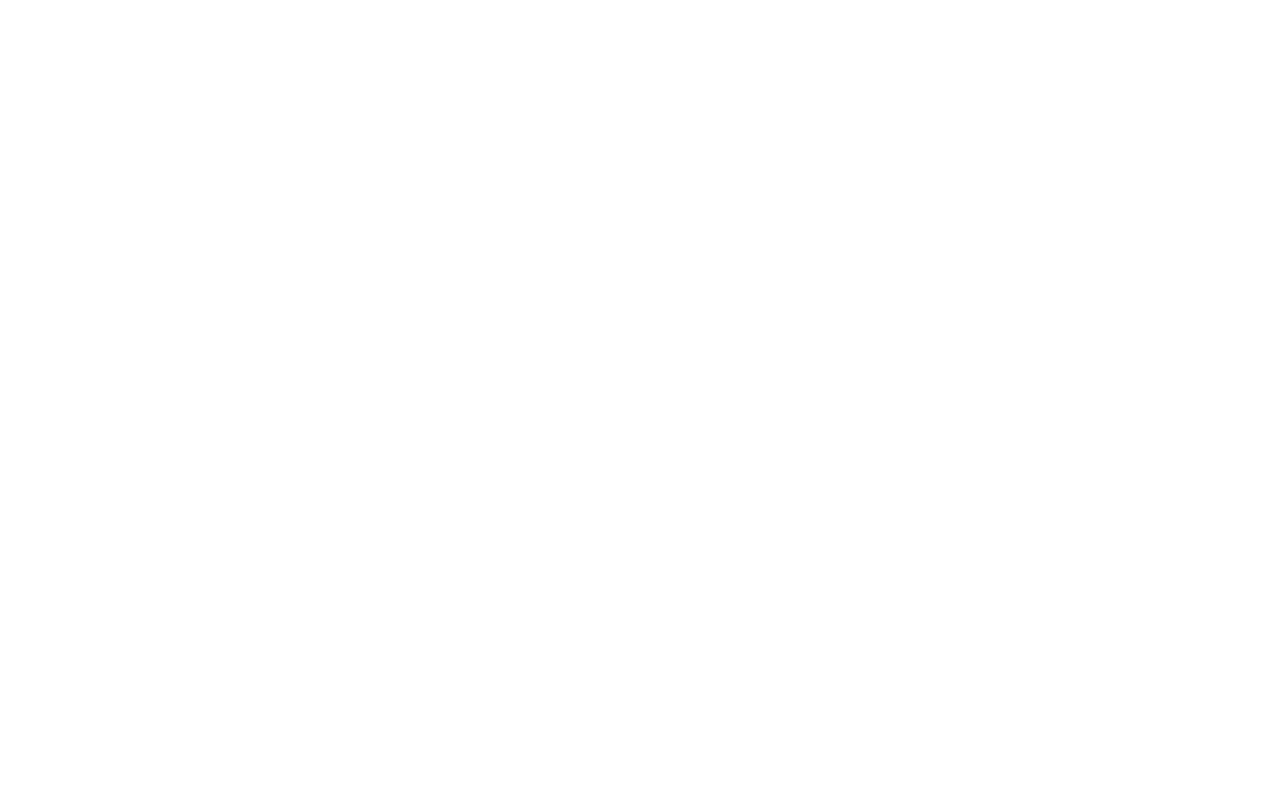
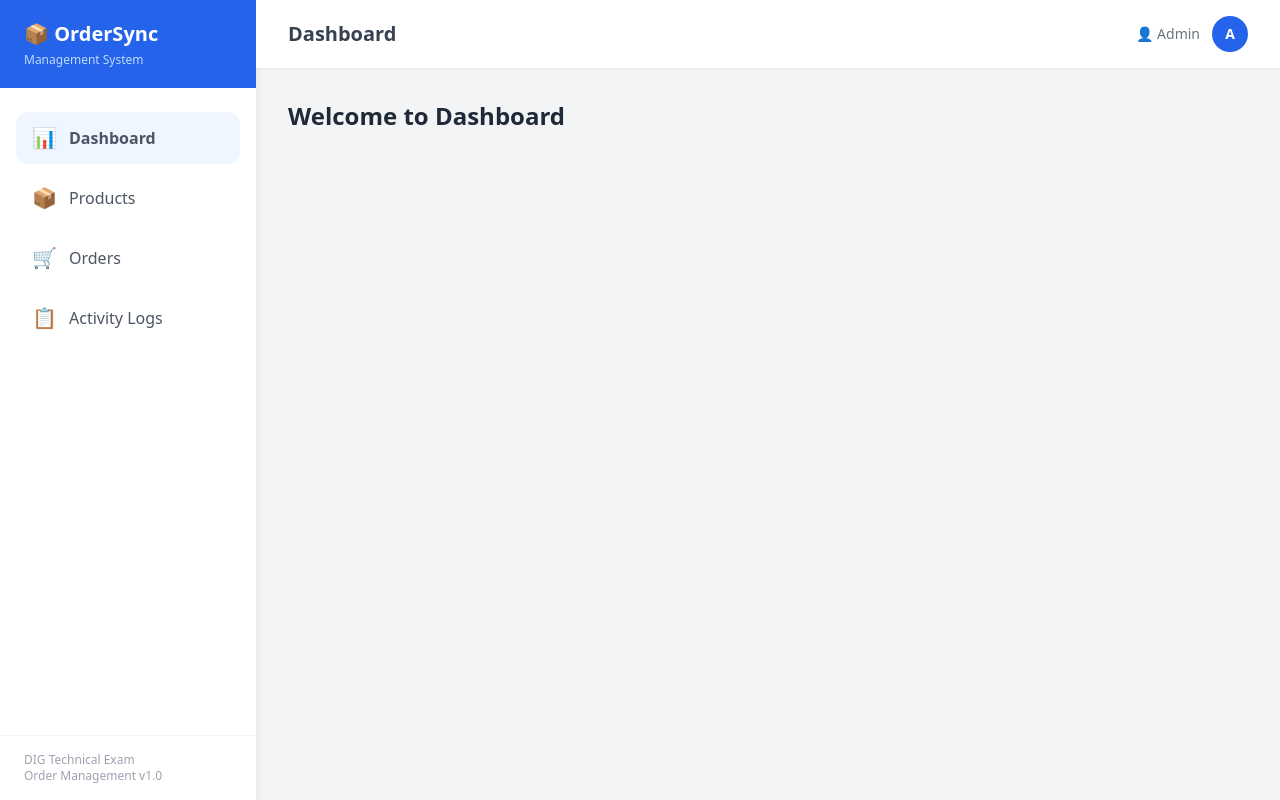
Before and after one commit to rjays16/order-management, a Nuxt app in the folder order-management-frontend/: page / in a window 1280 px wide. Built offline with nearby package versions, Linux system fonts and the light colour scheme.

Commit message:
Fixing blank pages

```diff
--- a/order-management-frontend/app/app.vue
+++ b/order-management-frontend/app/app.vue
@@ -1,5 +1,5 @@
 <template>
-  <div>
+  <NuxtLayout>
     <NuxtPage />
-  </div>
+  </NuxtLayout>
 </template>
--- /dev/null
+++ b/order-management-frontend/app/layouts/default.vue
@@ -0,0 +1,97 @@
+<template>
+  <div class="flex h-screen bg-gray-100">
+
+    <!-- Sidebar -->
+    <aside class="w-64 bg-white shadow-lg flex flex-col">
+
+      <!-- Logo -->
+      <div class="bg-blue-600 px-6 py-5">
+        <h1 class="text-white font-bold text-xl">📦 OrderSync</h1>
+        <p class="text-blue-200 text-xs mt-1">Management System</p>
+      </div>
+
+      <!-- Nav Links -->
+      <nav class="flex-1 px-4 py-6 space-y-2">
+        <NuxtLink
+          to="/"
+          class="flex items-center gap-3 px-4 py-3 rounded-xl text-gray-600 hover:bg-blue-50 hover:text-blue-600 transition-all"
+          active-class="bg-blue-50 text-blue-600 font-semibold"
+        >
+          <span class="text-xl">📊</span>
+          <span>Dashboard</span>
+        </NuxtLink>
+
+        <NuxtLink
+          to="/products"
+          class="flex items-center gap-3 px-4 py-3 rounded-xl text-gray-600 hover:bg-blue-50 hover:text-blue-600 transition-all"
+          active-class="bg-blue-50 text-blue-600 font-semibold"
+        >
+          <span class="text-xl">📦</span>
+          <span>Products</span>
+        </NuxtLink>
+
+        <NuxtLink
+          to="/orders"
+          class="flex items-center gap-3 px-4 py-3 rounded-xl text-gray-600 hover:bg-blue-50 hover:text-blue-600 transition-all"
+          active-class="bg-blue-50 text-blue-600 font-semibold"
+        >
+          <span class="text-xl">🛒</span>
+          <span>Orders</span>
+        </NuxtLink>
+
+        <NuxtLink
+          to="/logs"
+          class="flex items-center gap-3 px-4 py-3 rounded-xl text-gray-600 hover:bg-blue-50 hover:text-blue-600 transition-all"
+          active-class="bg-blue-50 text-blue-600 font-semibold"
+        >
+          <span class="text-xl">📋</span>
+          <span>Activity Logs</span>
+        </NuxtLink>
+      </nav>
+
+      <!-- Footer -->
+      <div class="px-6 py-4 border-t border-gray-100">
+        <p class="text-xs text-gray-400">DIG Technical Exam</p>
+        <p class="text-xs text-gray-400">Order Management v1.0</p>
+      </div>
+
+    </aside>
+
+    <!-- Main Content -->
+    <div class="flex-1 flex flex-col overflow-hidden">
+
+      <!-- Top Navbar -->
+      <header class="bg-white shadow-sm px-8 py-4 flex items-center justify-between">
+        <h2 class="text-xl font-semibold text-gray-700">
+          {{ pageTitle }}
+        </h2>
+        <div class="flex items-center gap-3">
+          <span class="text-sm text-gray-500">👤 Admin</span>
+          <div class="w-9 h-9 bg-blue-600 rounded-full flex items-center justify-center text-white font-bold text-sm">
+            A
+          </div>
+        </div>
+      </header>
+
+      <!-- Page Content -->
+      <main class="flex-1 overflow-y-auto p-8">
+        <slot />
+      </main>
+
+    </div>
+  </div>
+</template>
+
+<script setup>
+const route = useRoute()
+
+const pageTitle = computed(() => {
+  const titles = {
+    '/': 'Dashboard',
+    '/products': 'Products',
+    '/orders': 'Orders',
+    '/logs': 'Activity Logs',
+  }
+  return titles[route.path] || 'Dashboard'
+})
+</script>
--- /dev/null
+++ b/order-management-frontend/app/pages/index.vue
@@ -0,0 +1,5 @@
+<template>
+  <div>
+    <h1 class="text-2xl font-bold text-gray-800">Welcome to Dashboard</h1>
+  </div>
+</template>
--- /dev/null
+++ b/order-management-frontend/app/pages/orders/index.vue
@@ -0,0 +1,5 @@
+<template>
+  <div>
+    <h1 class="text-2xl font-bold text-gray-800">Orders</h1>
+  </div>
+</template>
--- /dev/null
+++ b/order-management-frontend/app/pages/products/index.vue
@@ -0,0 +1,5 @@
+<template>
+  <div>
+    <h1 class="text-2xl font-bold text-gray-800">Products</h1>
+  </div>
+</template>
```
